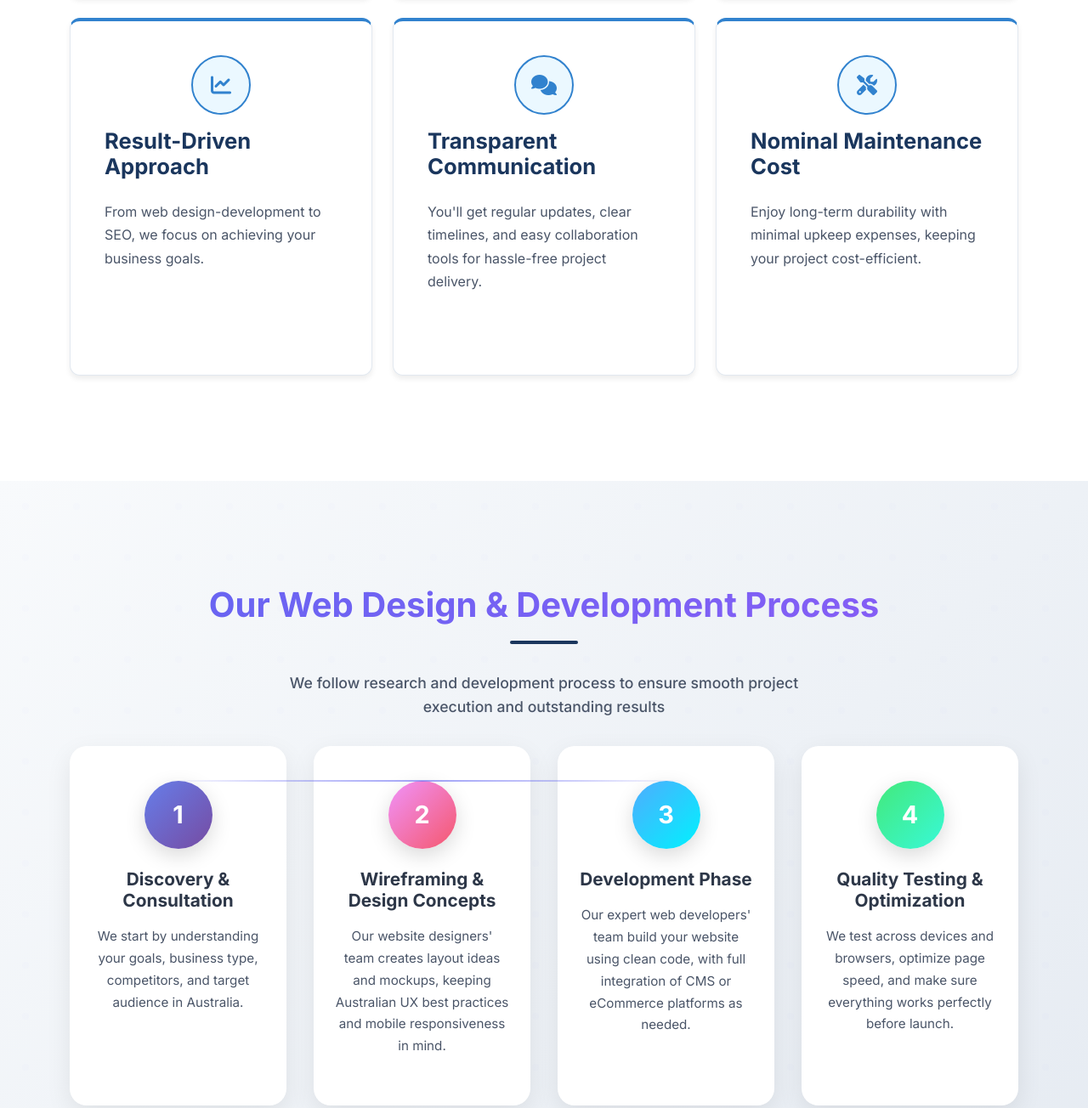
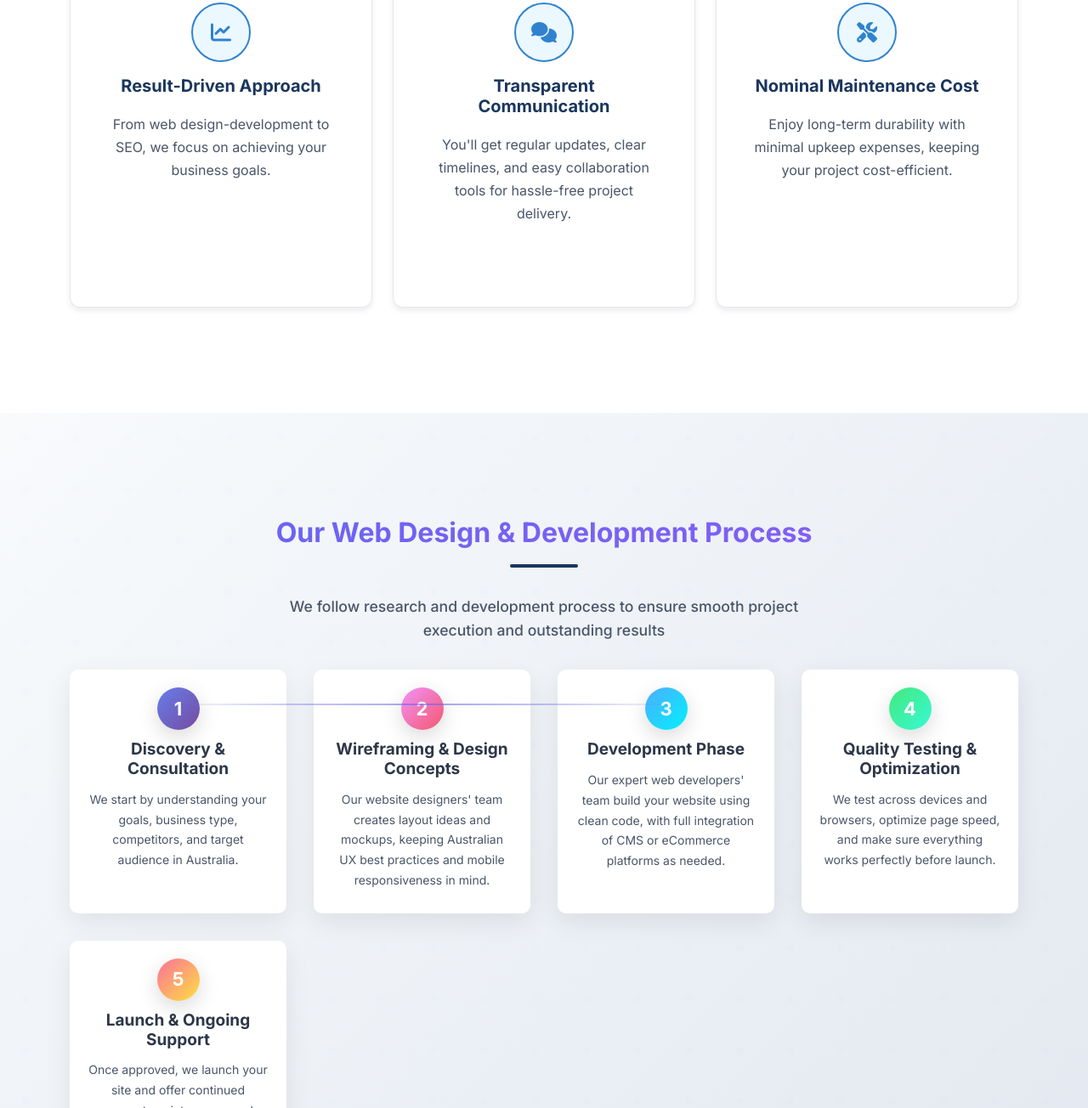
Before and after one commit to amanprasadum/weasy, a plain HTML site: page home3.html in a window 1280 px wide. Shown: the part 1634-2938 px from the top of the page at 85% size. Drawn offline with nearby package versions, Linux system fonts and the light colour scheme.

Commit message:
update css

```diff
--- a/home3.html
+++ b/home3.html
@@ -748,9 +748,10 @@
         }
 
         .process-step {
+            padding: 10px 20px;
             background: var(--white);
-            border-radius: 20px;
-            padding: 2.5rem 1.5rem;
+            border-radius: 10px;
+            /* padding: 2.5rem 1.5rem; */
             text-align: center;
             position: relative;
             box-shadow: 0 10px 30px rgba(0, 0, 0, 0.08);
@@ -803,21 +804,22 @@
         }
 
         .step-number {
-            width: 80px;
-            height: 80px;
+            width: 50px;
+            height: 50px;
             background: var(--step-gradient);
             border-radius: 50%;
             display: flex;
             align-items: center;
             justify-content: center;
-            margin: 0 auto 1.5rem;
-            font-size: 1.8rem;
+            margin: 10px auto;
+            font-size: 22px;
             font-weight: 700;
             color: var(--white);
             position: relative;
             box-shadow: 0 8px 25px rgba(0, 0, 0, 0.15);
             transition: all 0.3s ease;
         }
+
 
         .step-number::after {
             content: '';
@@ -850,12 +852,14 @@
         }
 
         .step-title {
-            font-size: 1.3rem;
+            font-size: 19px;
             font-weight: 700;
-            margin-bottom: 1rem;
+            margin-bottom: 12px auto;
             color: var(--text-dark);
             transition: color 0.3s ease;
-        }
+            margin: 12px auto;
+        }
+
 
         .process-step:hover .step-title {
             background: var(--step-gradient);
@@ -867,7 +871,7 @@
         .step-desc {
             color: var(--text-light);
             line-height: 1.7;
-            font-size: 0.95rem;
+            font-size: 14px;
         }
 
         /* Connection Lines */
@@ -932,7 +936,7 @@
         }
 
         .section-title {
-            font-size: 2.5rem;
+            font-size: 2rem;
             font-weight: 700;
             color: var(--primary-color);
             line-height: 1.3;
@@ -994,18 +998,19 @@
         }
 
         .feature-title {
-            font-size: 1.6rem;
+            text-align: center;
+            font-size: 20px;
             font-weight: 700;
-            margin-bottom: 1.5rem;
+            margin-bottom: 20px;
             color: var(--primary-color);
         }
 
-        .feature-card p {
-            color: var(--text-light);
-            line-height: 1.7;
-            margin-bottom: 1.5rem;
-        }
-
+       .feature-card p {
+    color: var(--text-light);
+    line-height: 1.7;
+    text-align: center;
+    margin-bottom: 1.5rem;
+}
         .feature-card ul li {
             color: var(--text-light);
             margin-bottom: 0.8rem;
@@ -1474,7 +1479,7 @@
             backdrop-filter: blur(20px);
             border: 1px solid rgba(255, 255, 255, 0.05);
             border-radius: 20px 20px 0 0;
-            padding: 2rem ;
+            padding: 2rem;
             margin-top: 3rem;
             position: relative;
         }
@@ -2138,7 +2143,7 @@
                                 <div class="feature-icon">
                                     <i class="fas fa-mobile-alt"></i>
                                 </div>
-                                <p>Mobile Responsive First Layout</p>
+                                <p>Mobile Responsive</p>
                             </div>
                             <div class="feature-icon-container">
                                 <div class="feature-icon">
@@ -2162,7 +2167,7 @@
                                 <div class="feature-icon">
                                     <i class="fas fa-edit"></i>
                                 </div>
-                                <p>Easy Content Management System</p>
+                                <p>Easy CMS</p>
                             </div>
                         </div>
                     </div>
```
